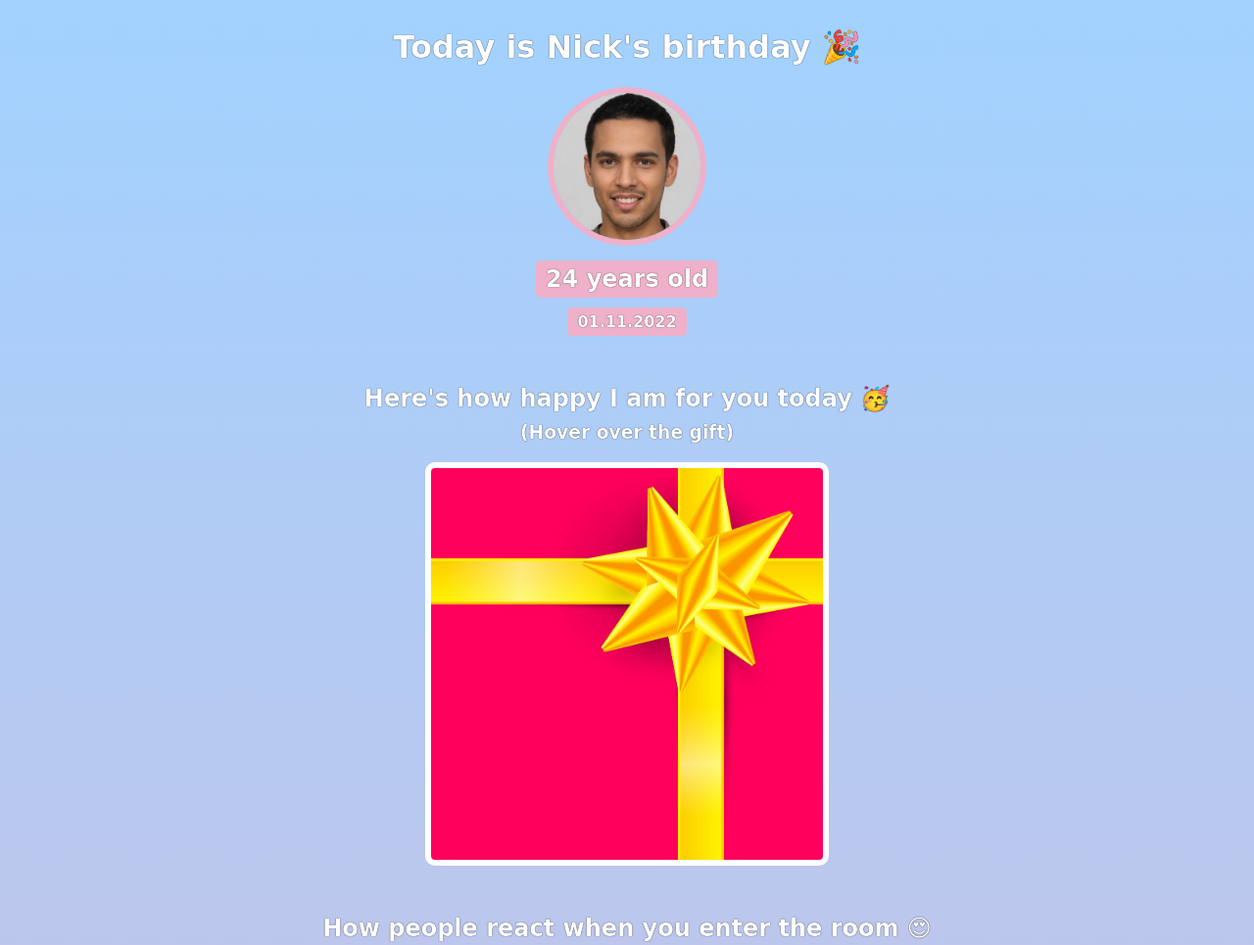
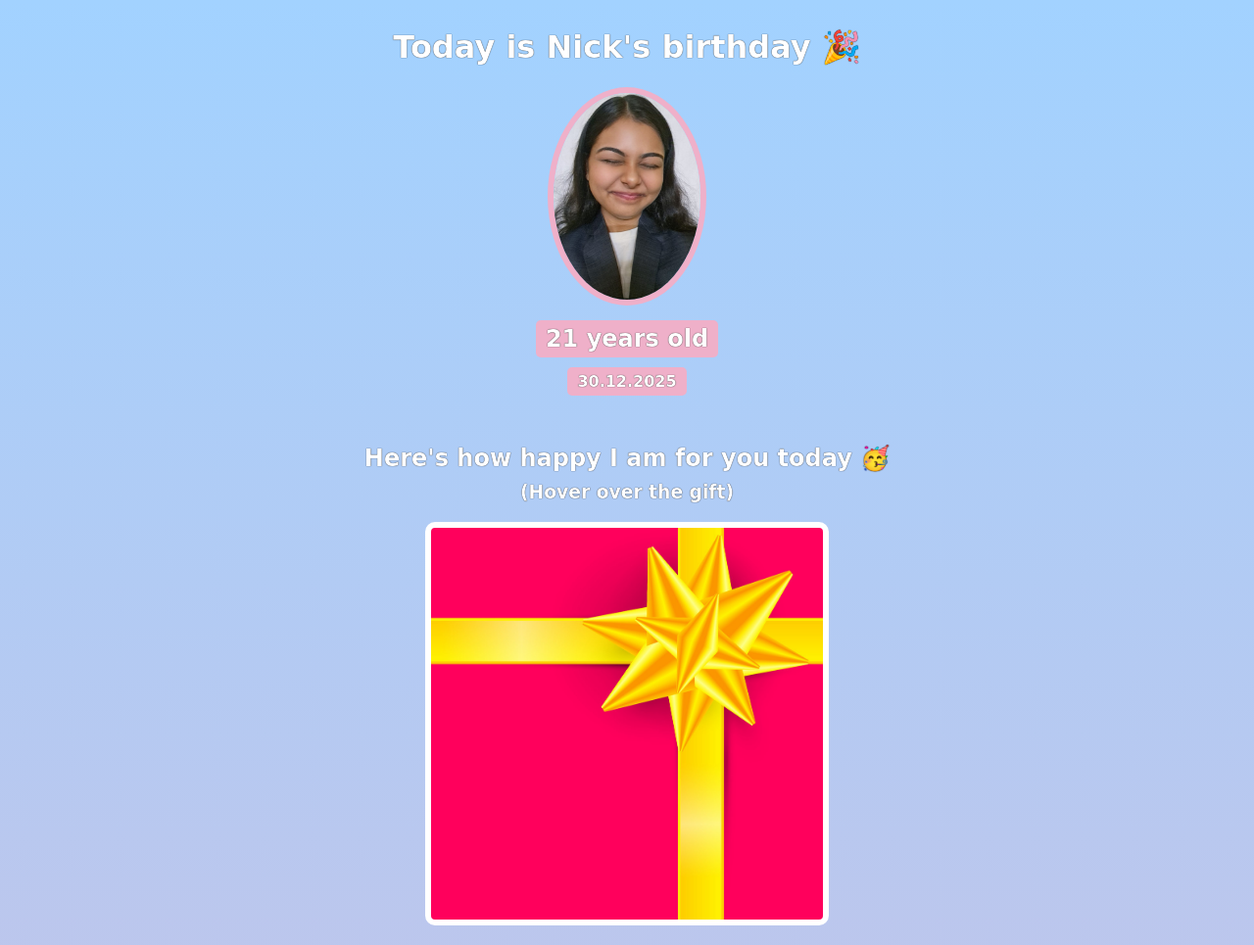
Before and after one commit to Soyamhub/birthday-gift-site, a website built with Vite: page index.html in a window 1280 px wide. Shown: the top 965 px of the page at 98% size. Built offline with nearby package versions, Linux system fonts and the light colour scheme; a web font is replaced by a local one.

Commit message:
Change birthday giftside for a new friend

```diff
--- a/index.html
+++ b/index.html
@@ -8,9 +8,9 @@
     <body>
         <div id="header">
             <h1>Today is Nick's birthday 🎉</h1>
-            <img id="bff-img" src="images/nick.jpg">
-            <h2 id="bday-age">24 years old</h2>
-            <h4 id="bday-date">01.11.2022</h4>
+            <img id="bff-img" src="images/pic.jpeg">
+            <h2 id="bday-age">21 years old</h2>
+            <h4 id="bday-date">30.12.2025</h4>
         </div>
 
         <div class="gift-section">
```
Also changed, not shown: images/nick.jpg (deleted), images/pic.jpeg (added).
